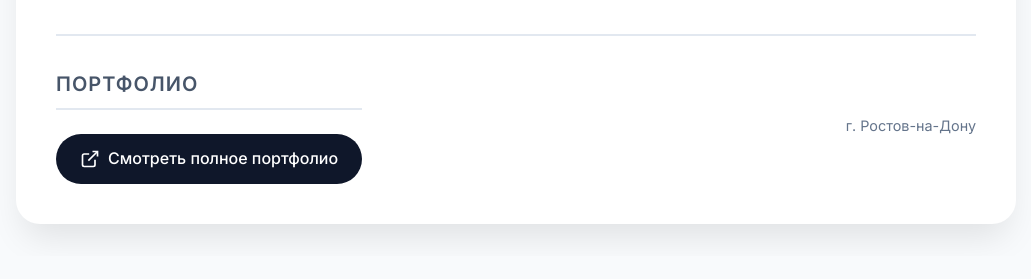
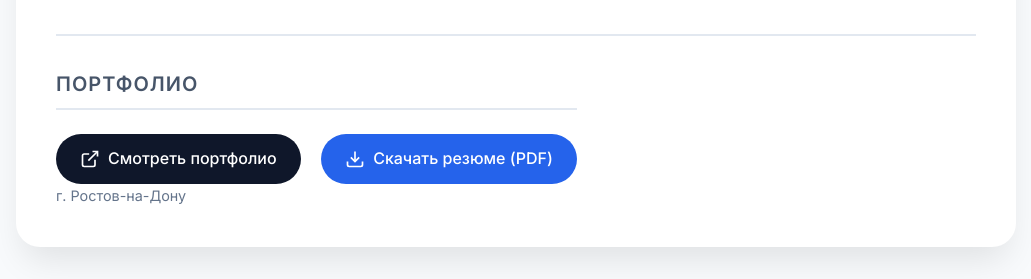
Before and after one commit to RemarX7/kerlanov.github.io-resume, a plain HTML site: page index.html in a window 1280 px wide. Shown: the part 8344-8623 px from the top of the page, without its empty margins (124-1155 px from the left). Before the commit the page ends 8600 px from the top, so only its background shows below. Drawn offline with Linux system fonts and the light colour scheme.

```diff
--- a/index.html
+++ b/index.html
@@ -414,10 +414,24 @@
                 <div>
                     <div class="section-title" style="margin-bottom: 0.5rem;">Портфолио</div>
                     <a href="https://github.com/RemarX7/portfolio_qa_kerlanov" class="portfolio-link" target="_blank">
-                        <svg width="20" height="20" viewBox="0 0 24 24" fill="none" stroke="white" stroke-width="2"><path d="M18 13v6a2 2 0 0 1-2 2H5a2 2 0 0 1-2-2V8a2 2 0 0 1 2-2h6"/><polyline points="15 3 21 3 21 9"/><line x1="10" y1="14" x2="21" y2="3"/></svg>
-                        Смотреть полное портфолио
+                        <svg width="20" height="20" viewBox="0 0 24 24" fill="none" stroke="white" stroke-width="2">
+                            <path d="M18 13v6a2 2 0 0 1-2 2H5a2 2 0 0 1-2-2V8a2 2 0 0 1 2-2h6"/>
+                            <polyline points="15 3 21 3 21 9"/>
+                            <line x1="10" y1="14" x2="21" y2="3"/>
+                        </svg>
+                        Смотреть портфолио
+                    </a>
+
+                    <a href="kerlanov_resume.pdf" download="Александр_Керланов_QA_Engineer.pdf" class="download-link" style="display: inline-flex; align-items: center; gap: 0.5rem; background: #2563eb; color: white; padding: 0.75rem 1.5rem; border-radius: 40px; text-decoration: none; font-weight: 500; margin-left: 1rem; transition: background 0.2s;">
+                        <svg width="20" height="20" viewBox="0 0 24 24" fill="none" stroke="white" stroke-width="2">
+                            <path d="M21 15v4a2 2 0 0 1-2 2H5a2 2 0 0 1-2-2v-4"/>
+                            <polyline points="7 10 12 15 17 10"/>
+                            <line x1="12" y1="15" x2="12" y2="3"/>
+                        </svg>
+                        Скачать резюме (PDF)
                     </a>
                 </div>
+            </div>
                 <div style="color: #64748b; font-size: 0.9rem;">
                     г. Ростов-на-Дону
                 </div>
```
